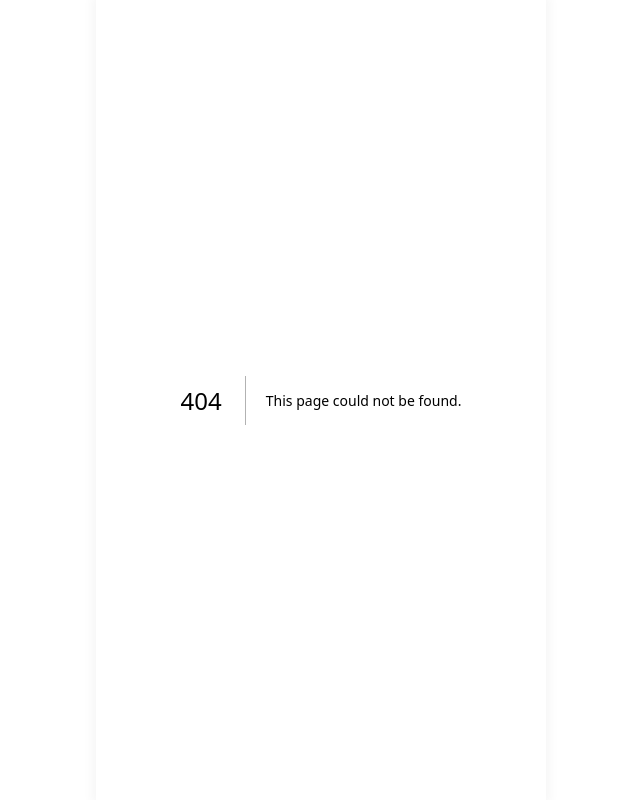
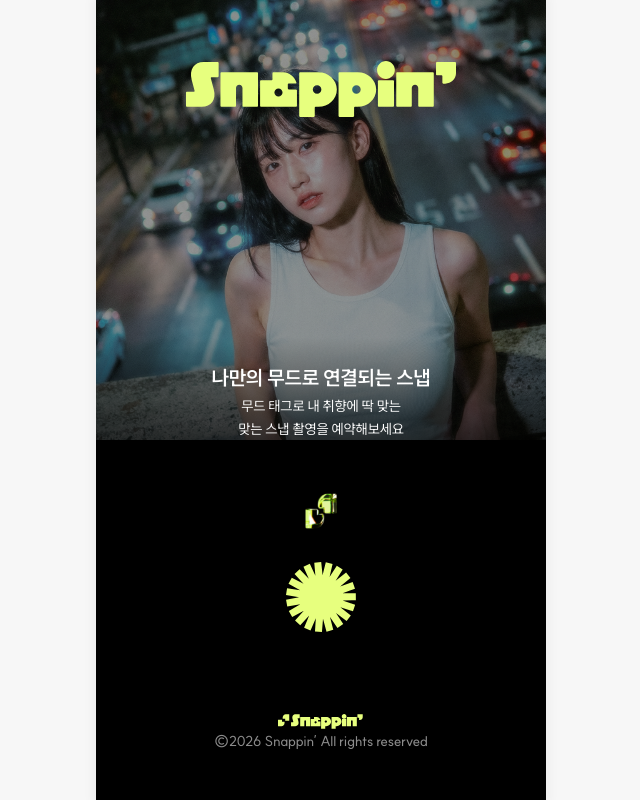
Before and after one commit to SNAPPIN-DIVE-SOPT/SNAPPIN-AD, a Next.js app: page /client in a window 1280 px wide. Before the commit this address had no page. Shown: the whole page, without its empty margins (319-959 px from the left). Built offline with nearby package versions, Linux system fonts and the light colour scheme.

Commit message:
refactor: mood 애니메이션 이동

```diff
--- /dev/null
+++ b/src/app/(marketing)/client/page.tsx
@@ -0,0 +1,9 @@
+import { IconChip내추럴 } from "@/src/assets";
+
+export default function page() {
+  return (
+    <div>
+      <IconChip내추럴 />
+    </div>
+  );
+}
--- a/src/app/(marketing)/photographer/page.tsx
+++ b/src/app/(marketing)/photographer/page.tsx
@@ -1,7 +1,7 @@
 import ImagePhotographerAi from "@/public/imgs/image-photographer-ai.png"
 import ImagePhotographerRegister  from "@/public/imgs/image-photographer-register.png"
 import Image from 'next/image'
-import MoodAnimation from "./components/MoodAnimation"
+import MoodAnimation from "../_components/MoodAnimation"
 import ClientFooter from "./components/ClientFooter"
 
 export default function Page() {
```
Also changed, not shown: src/app/(marketing)/_components/MoodAnimation.tsx (renamed from src/app/(marketing)/photographer/components/MoodAnimation.tsx).
